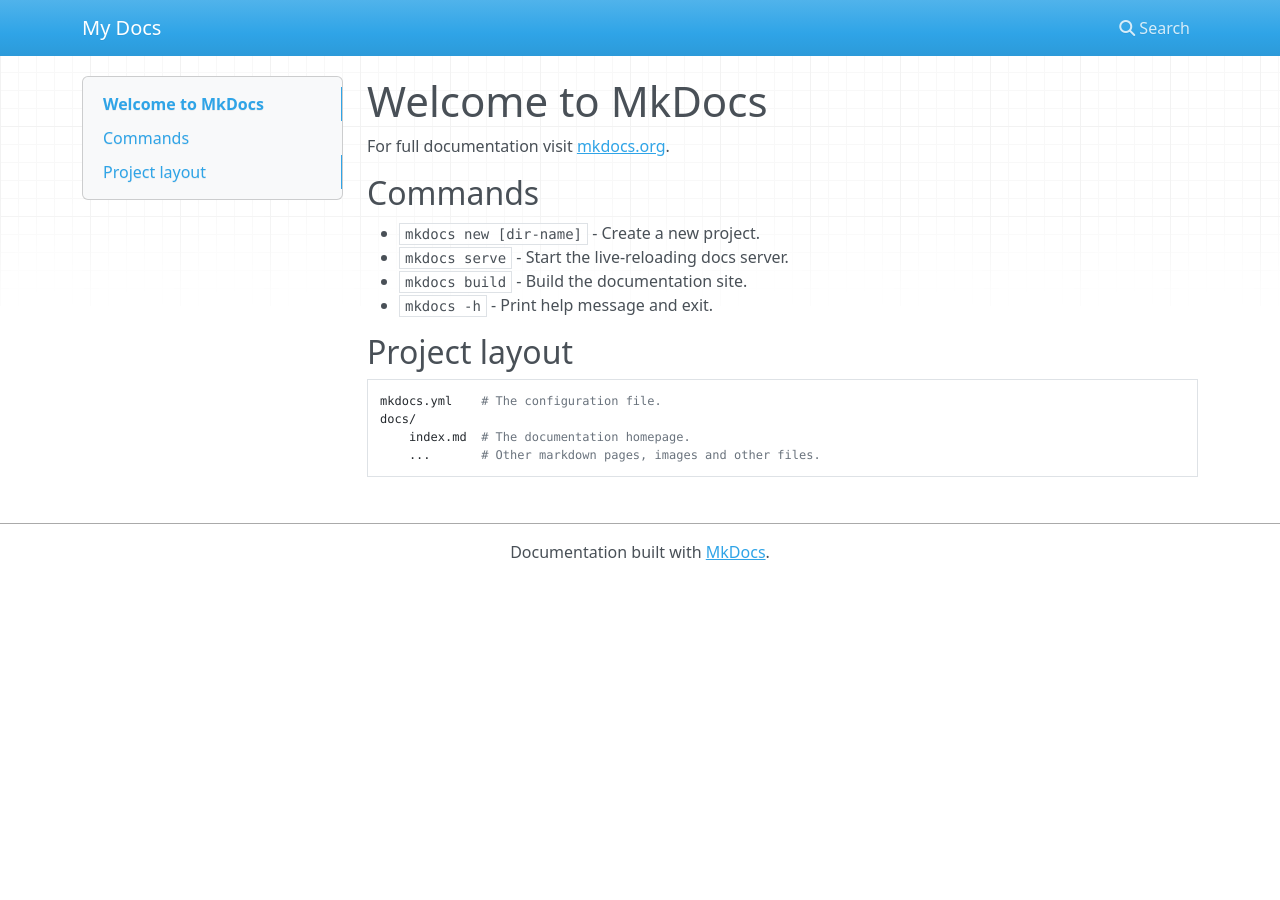
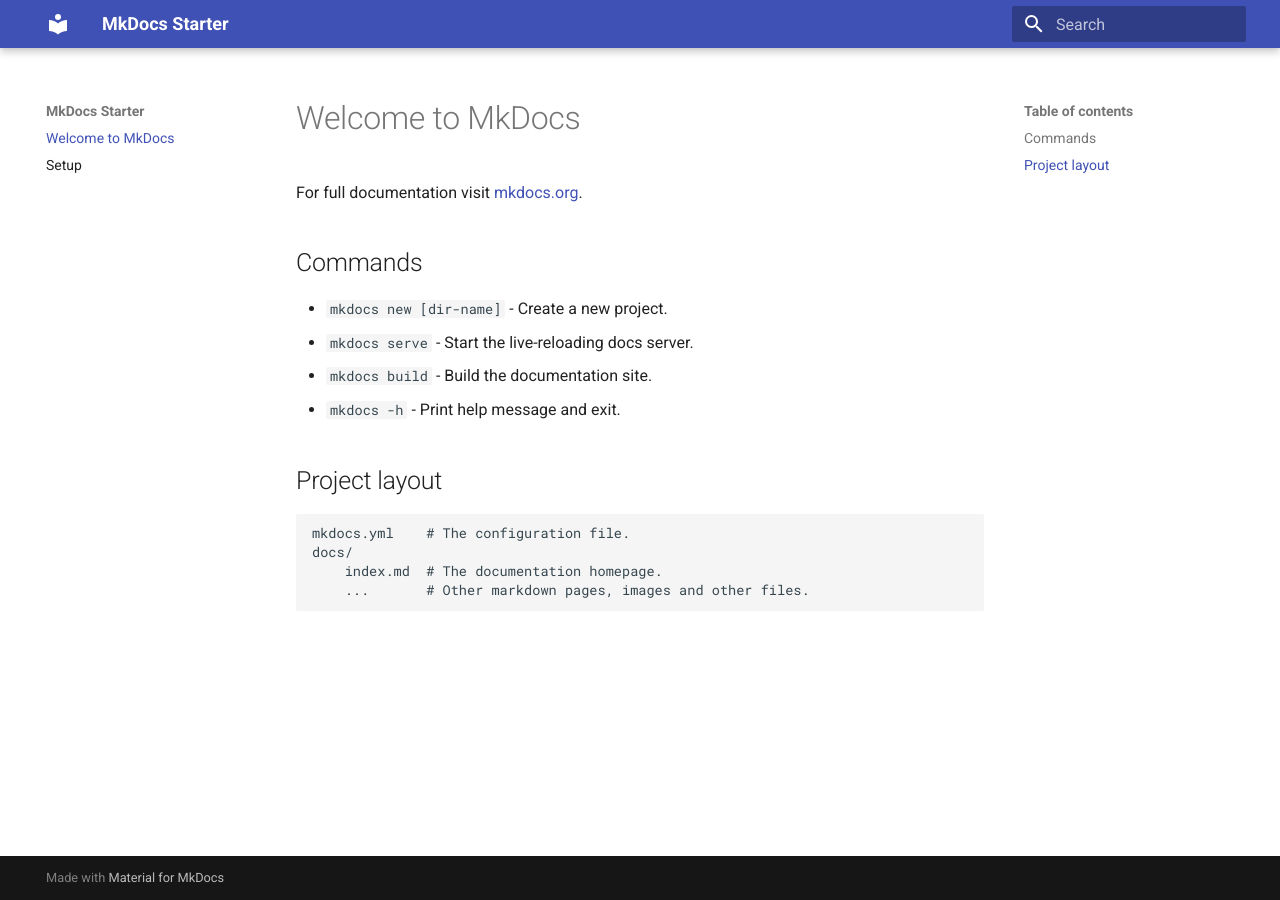
Before and after one commit to ghost717/docs-starter-mkdocs, an MkDocs documentation site: the page built from docs/index.md, in a window 1280 px wide. Built offline with MkDocs 1.6.1 and Material for MkDocs 9.7.7, drawn with Linux system fonts in a browser that asks for light colours; nearby versions of some CDN libraries.

```diff
--- /dev/null
+++ b/docs/setup.md
@@ -0,0 +1 @@
+# Setup
--- a/mkdocs.yml
+++ b/mkdocs.yml
@@ -1 +1,4 @@
-site_name: My Docs
+site_name: MkDocs Starter
+
+theme:
+  name: material
```
Also changed, not shown: README.md (+25 -0 lines), 2 other files.
